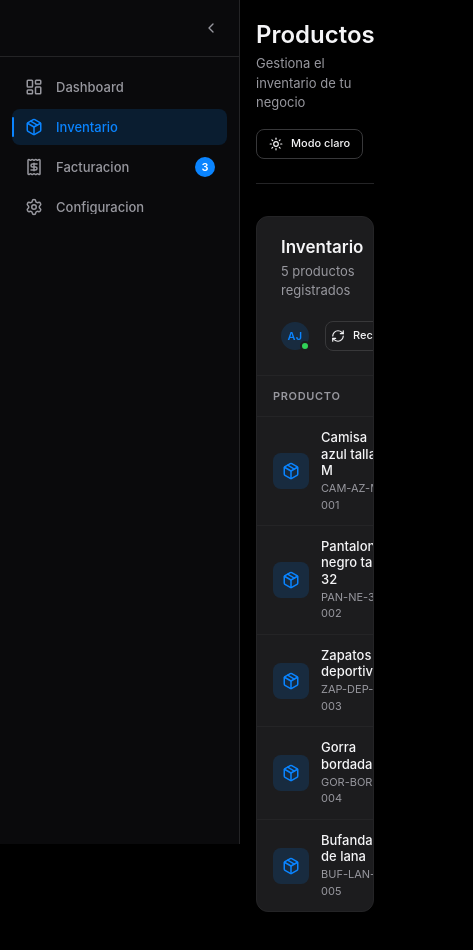
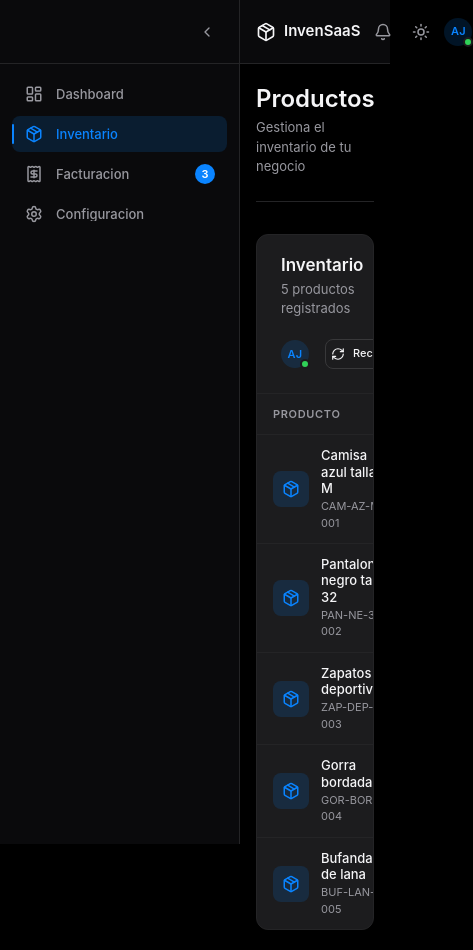
Before and after one commit to axeljimenezdeveloper/mi-saas-frontend, a React (Vite) app: page / in a window 390 px wide. Shown: the whole page, 473 px wide, since content can reach past the window. Built offline with nearby package versions, Linux system fonts and the light colour scheme.

Commit message:
feat: add Header component with brand search and actions slots

```diff
--- a/src/App.module.css
+++ b/src/App.module.css
@@ -6,8 +6,15 @@
   background-color: var(--color-bg);
 }
 
+.content {
+  flex: 1;
+  min-width: 0;
+  display: flex;
+  flex-direction: column;
+}
+
 .main {
   flex: 1;
-  min-width: 0;
+  min-height: 0;
   overflow-x: hidden;
 }
--- a/src/App.tsx
+++ b/src/App.tsx
@@ -6,11 +6,14 @@ import {
   Settings,
   Moon,
   Sun,
+  Bell,
 } from 'lucide-react';
 import { Button } from './components/common/actions/Button';
+import { Avatar } from './components/common/data-display/Avatar';
 import { PageContainer } from './components/layout/PageContainer';
 import { PageHeader } from './components/layout/PageHeader';
 import { Sidebar, type SidebarItem } from './components/layout/Sidebar';
+import { Header } from './components/layout/Header';
 import ProductsList from './features/inventory/pages/ProductsList';
 import styles from './App.module.css';
 
@@ -46,25 +49,47 @@ function App() {
         isCollapsed={isCollapsed}
         onToggleCollapse={() => setIsCollapsed((v) => !v)}
       />
-      <main className={styles.main}>
-        <PageContainer maxWidth="lg" padding="md">
-          <PageHeader
-            title="Productos"
-            subtitle="Gestiona el inventario de tu negocio"
-            actions={
+      <div className={styles.content}>
+        <Header
+          brand={
+            <span style={{ display: 'inline-flex', alignItems: 'center', gap: '8px' }}>
+              <Package size={20} />
+              InvenSaaS
+            </span>
+          }
+          actions={
+            <>
               <Button
-                variant="outline"
+                variant="ghost"
                 size="sm"
+                iconOnly
+                aria-label="Notificaciones"
+              >
+                <Bell size={18} />
+              </Button>
+              <Button
+                variant="ghost"
+                size="sm"
+                iconOnly
                 onClick={toggleTheme}
-                leftIcon={theme === 'dark' ? <Sun size={14} /> : <Moon size={14} />}
+                aria-label={theme === 'dark' ? 'Activar modo claro' : 'Activar modo oscuro'}
               >
-                {theme === 'dark' ? 'Modo claro' : 'Modo oscuro'}
+                {theme === 'dark' ? <Sun size={18} /> : <Moon size={18} />}
               </Button>
-            }
-          />
-          <ProductsList />
-        </PageContainer>
-      </main>
+              <Avatar name="Axel Jimenez" size="sm" status="online" />
+            </>
+          }
+        />
+        <main className={styles.main}>
+          <PageContainer maxWidth="lg" padding="md">
+            <PageHeader
+              title="Productos"
+              subtitle="Gestiona el inventario de tu negocio"
+            />
+            <ProductsList />
+          </PageContainer>
+        </main>
+      </div>
     </div>
   );
 }
--- a/src/components/layout/Header/Header.module.css
+++ b/src/components/layout/Header/Header.module.css
@@ -0,0 +1,97 @@
+/* src/components/layout/Header/Header.module.css */
+
+.header {
+  display: flex;
+  align-items: center;
+  gap: var(--space-4);
+  height: 64px;
+  padding: 0 var(--space-6);
+  background-color: var(--color-bg-subtle);
+  border-bottom: 1px solid var(--color-border);
+  flex-shrink: 0;
+}
+
+/* ============ Left (brand + menu) ============ */
+.left {
+  display: flex;
+  align-items: center;
+  gap: var(--space-3);
+  flex-shrink: 0;
+}
+
+.menuButton {
+  display: none;
+  align-items: center;
+  justify-content: center;
+  width: 36px;
+  height: 36px;
+  background: transparent;
+  border: none;
+  border-radius: var(--radius-md);
+  color: var(--color-text-muted);
+  cursor: pointer;
+  transition:
+    background-color var(--duration-fast) var(--ease-out),
+    color var(--duration-fast) var(--ease-out);
+}
+
+.menuButton:hover {
+  background-color: var(--color-surface-hover);
+  color: var(--color-text);
+}
+
+.menuButton:focus-visible {
+  outline: 2px solid var(--color-focus-ring);
+  outline-offset: 2px;
+}
+
+/* Mostrar el boton hamburguesa solo en mobile */
+@media (max-width: 768px) {
+  .menuButton {
+    display: inline-flex;
+  }
+}
+
+.brand {
+  display: flex;
+  align-items: center;
+  gap: var(--space-2);
+  font-size: var(--text-base);
+  font-weight: var(--weight-semibold);
+  color: var(--color-text);
+  white-space: nowrap;
+}
+
+/* ============ Search (centro) ============ */
+.search {
+  flex: 1;
+  display: flex;
+  align-items: center;
+  justify-content: center;
+  max-width: 480px;
+  margin: 0 auto;
+}
+
+/* En mobile ocultamos el search para priorizar brand y acciones */
+@media (max-width: 640px) {
+  .search {
+    display: none;
+  }
+}
+
+/* ============ Actions (derecha) ============ */
+.actions {
+  display: flex;
+  align-items: center;
+  gap: var(--space-2);
+  flex-shrink: 0;
+  margin-left: auto;
+}
+
+/* ============ Responsive padding ============ */
+@media (max-width: 640px) {
+  .header {
+    padding: 0 var(--space-4);
+    gap: var(--space-2);
+  }
+}
--- a/src/components/layout/Header/Header.tsx
+++ b/src/components/layout/Header/Header.tsx
@@ -0,0 +1,50 @@
+import { Menu } from 'lucide-react';
+import styles from './Header.module.css';
+
+export interface HeaderProps {
+  /** Contenido de la izquierda (logo o titulo de la marca). */
+  brand?: React.ReactNode;
+  /** Contenido central (ej. buscador). */
+  search?: React.ReactNode;
+  /** Contenido de la derecha (acciones: notificaciones, avatar, toggle). */
+  actions?: React.ReactNode;
+  /** Callback al hacer click en el boton hamburguesa (mobile). */
+  onMenuClick?: () => void;
+  /** Si es true, muestra el boton hamburguesa (tipicamente en mobile). */
+  showMenuButton?: boolean;
+  /** Clase adicional. */
+  className?: string;
+}
+
+export function Header({
+  brand,
+  search,
+  actions,
+  onMenuClick,
+  showMenuButton = false,
+  className,
+}: HeaderProps) {
+  const classes = [styles.header, className].filter(Boolean).join(' ');
+
+  return (
+    <header className={classes}>
+      <div className={styles.left}>
+        {showMenuButton && (
+          <button
+            type="button"
+            className={styles.menuButton}
+            onClick={onMenuClick}
+            aria-label="Abrir menu"
+          >
+            <Menu size={20} />
+          </button>
+        )}
+        {brand && <div className={styles.brand}>{brand}</div>}
+      </div>
+
+      {search && <div className={styles.search}>{search}</div>}
+
+      {actions && <div className={styles.actions}>{actions}</div>}
+    </header>
+  );
+}
--- a/src/components/layout/Header/index.ts
+++ b/src/components/layout/Header/index.ts
@@ -0,0 +1,2 @@
+export { Header } from './Header';
+export type { HeaderProps } from './Header';
--- a/src/components/layout/Sidebar/Sidebar.module.css
+++ b/src/components/layout/Sidebar/Sidebar.module.css
@@ -20,8 +20,11 @@
 .top {
   display: flex;
   justify-content: flex-end;
-  padding: var(--space-3);
+  align-items: center;
+  height: 64px;
+  padding: 0 var(--space-4);
   border-bottom: 1px solid var(--color-border);
+  flex-shrink: 0;
 }
 
 .collapseButton {
```
Also changed, not shown: 1 other file (tests, documents, lock files or other folders).
